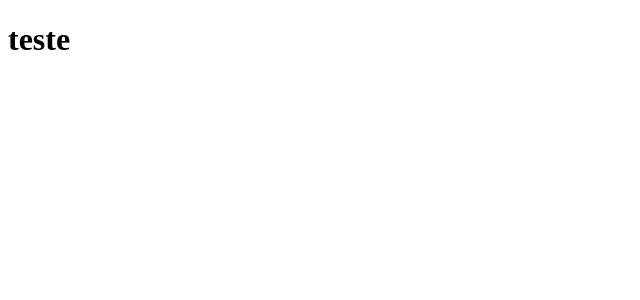
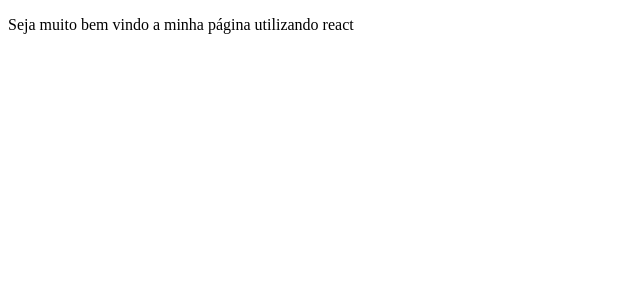
Before and after one commit to Luke0195/GitHubExplorer, a React (Create React App) app: page / in a window 1280 px wide. Shown: the top 300 px of the page, without its empty margins (0-640 px from the left). Built offline with nearby package versions, Linux system fonts and the light colour scheme.

Commit message:
chore: react-router-dom

```diff
--- a/package.json
+++ b/package.json
@@ -12,6 +12,7 @@
     "@types/react-dom": "^16.9.8",
     "react": "^17.0.1",
     "react-dom": "^17.0.1",
+    "react-router-dom": "^5.2.0",
     "react-scripts": "4.0.1",
     "typescript": "^4.0.3",
     "web-vitals": "^0.2.4"
--- /dev/null
+++ b/prettier.config.js
@@ -0,0 +1,5 @@
+module.exports = {
+  singleQuote: true,
+  trailingComma: 'all',
+  allowParens: 'avoid',
+};
--- a/src/App.tsx
+++ b/src/App.tsx
@@ -1,9 +1,10 @@
 import React from 'react';
 
-const App:React.FC = () => (
-  <>
-    <h1> teste</h1>
-  </>
-);
-
+const App: React.FC = () => {
+  return (
+    <>
+      <p> Seja muito bem vindo a minha página utilizando react</p>
+    </>
+  );
+};
 export default App;
--- a/tsconfig.json
+++ b/tsconfig.json
@@ -22,5 +22,8 @@
   },
   "include": [
     "src"
+  ],
+  "files": [
+    "./src/index.tsx"
   ]
 }
```
Also changed, not shown: .eslintrc.json, 2 other files (tests, documents, lock files or other folders).
